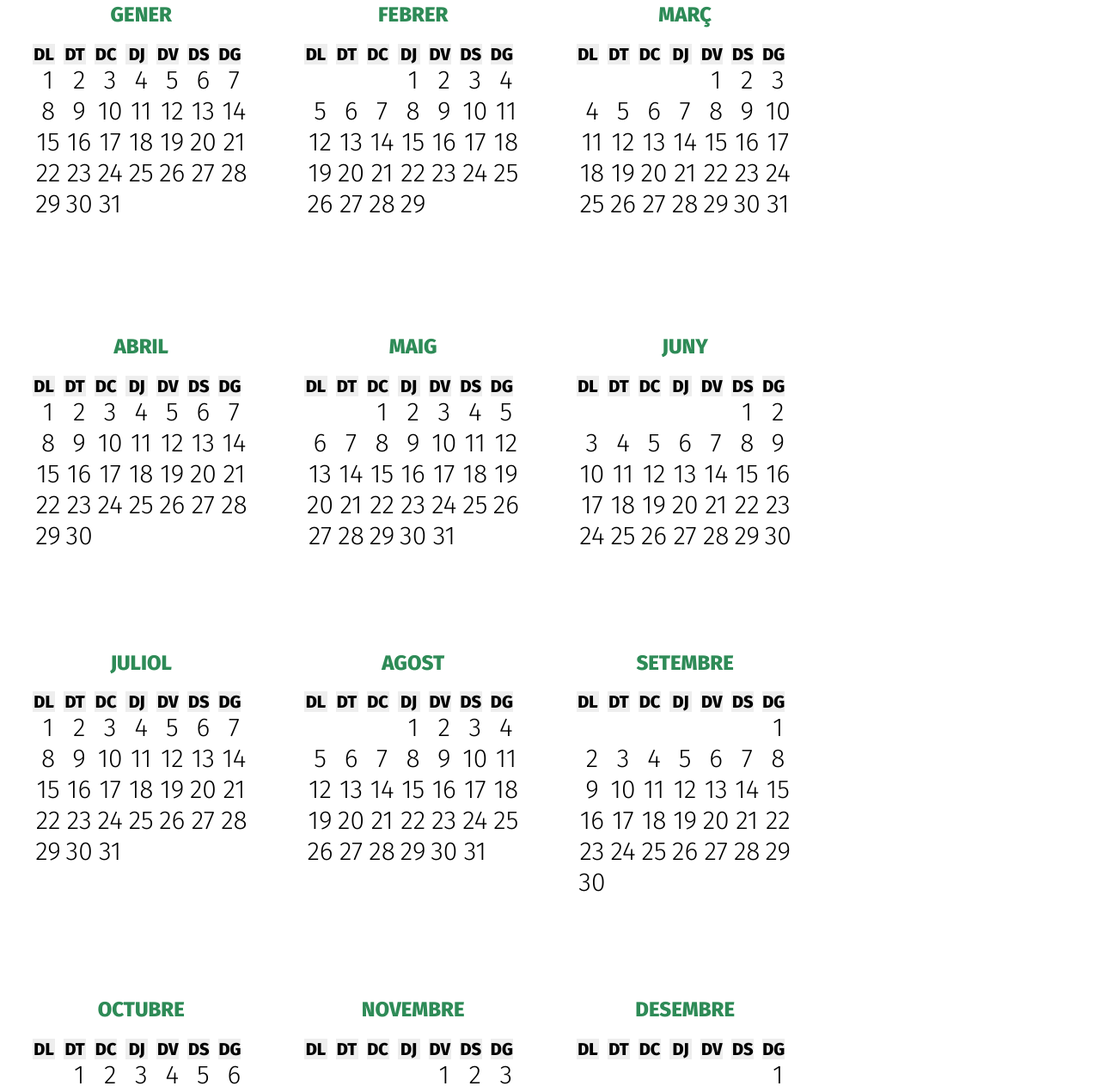
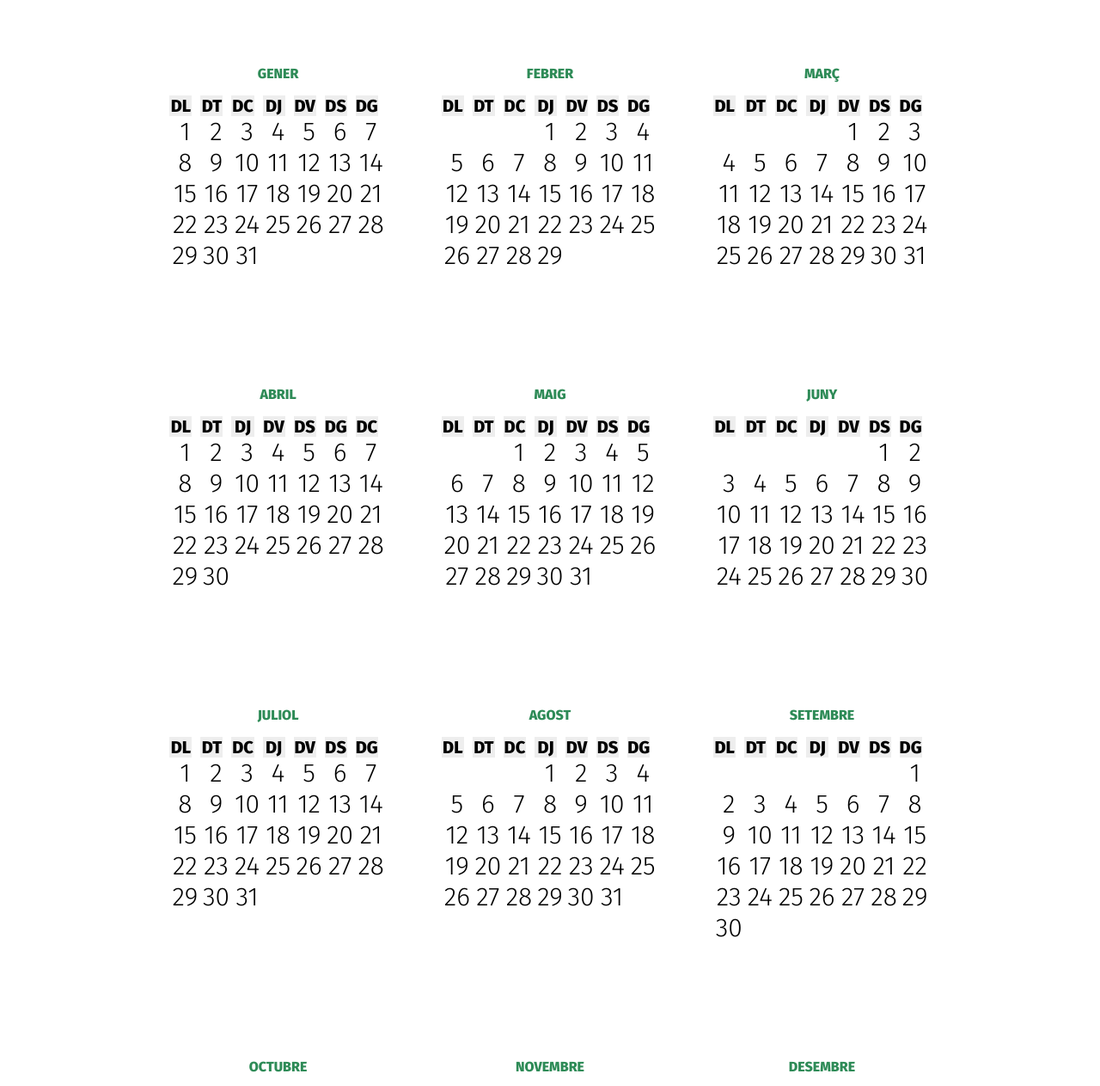
Before and after one commit to jess-ar/Calendari-2024, a plain HTML site: page index.html in a window 1280 px wide. Shown: the part 75-1338 px from the top of the page at 86% size. Drawn offline with Linux system fonts and the light colour scheme.

Commit message:
semántica y orden

```diff
--- a/index.html
+++ b/index.html
@@ -1,5 +1,5 @@
 <!DOCTYPE html>
-<html lang="cat">
+<html lang="ca">
  <head>
      <meta charset="UTF-8">
      <meta name="viewport" content="width=device-width, initial-scale=1.0">
@@ -8,16 +8,18 @@
      <link rel="preconnect" href="https://fonts.googleapis.com">
      <link rel="preconnect" href="https://fonts.gstatic.com"
      crossorigin>
-<link href= <link rel="preconnect" href="https://fonts.googleapis.com">
+     <link href= link rel="preconnect" href="https://fonts.googleapis.com">
      <link rel="preconnect" href="https://fonts.gstatic.com" crossorigin>
-<link href="https://fonts.googleapis.com/css2?family=Fira+Sans:ital,wght@0,300;0,800;1,900&display=swap" rel="stylesheet">
-
+     <link href="https://fonts.googleapis.com/css2?family=Fira+Sans:ital,wght@0,300;0,800;1,900&display=swap"
+     rel="stylesheet">
  </head>
-
   <body>
+     <header>
+        <h1>CALENDARI 2024</h1>
+     </header>
      <section>
-    <div class="month">
-        <h1>GENER</h1>
+         <article class="month">
+                <p>GENER</p>
              <ol class="calendar">
                     <li class="day-name">DL</li>
                     <li class="day-name">DT</li>
@@ -59,10 +61,9 @@ crossorigin>
                     <li>30</li>
                     <li>31</li>
              </ol>
-     </div>
-
-     <div class="month">
-        <h1>FEBRER</h1>
+         </article>
+         <article class="month">
+                <p>FEBRER</p>
              <ol class="calendar">
                     <li class="day-name">DL</li>
                     <li class="day-name">DT</li>
@@ -102,10 +103,9 @@ crossorigin>
                     <li>28</li>
                     <li>29</li>
               </ol>
-     </div>
-
-     <div class="month">
-        <h1>MARÇ</h1>
+         </article>
+         <article class="month">
+                <p>MARÇ</p>
               <ol class="calendar">
                     <li class="day-name">DL</li>
                     <li class="day-name">DT</li>
@@ -147,22 +147,20 @@ crossorigin>
                     <li>30</li>
                     <li>31</li>
               </ol>
-     </div>
+         </article>
      </section>
-
        <br>
-
      <section>
-     <div class="month">
-        <h1>ABRIL</h1>
+         <article class="month">
+                <p>ABRIL</p>
              <ol class="calendar">
                    <li class="day-name">DL</li>
                    <li class="day-name">DT</li>
-            <li class="day-name">DC</li>
                    <li class="day-name">DJ</li>
                    <li class="day-name">DV</li>
                    <li class="day-name">DS</li>
                    <li class="day-name">DG</li>
+                   <li class="day-name">DC</li>
 
                    <li class="first-day-Abril">1</li>
                    <li>2</li>
@@ -195,10 +193,9 @@ crossorigin>
                    <li>29</li>
                    <li>30</li>
              </ol>
-     </div>
-
-     <div class="month">
-        <h1>MAIG</h1>
+         </article>
+         <article class="month">
+                <p>MAIG</p>
              <ol class="calendar">
                    <li class="day-name">DL</li>
                    <li class="day-name">DT</li>
@@ -240,10 +237,9 @@ crossorigin>
                    <li>30</li>
                    <li>31</li>
              </ol>
-     </div>
-
-     <div class="month">
-        <h1>JUNY</h1>
+         </article>
+         <article class="month">
+                <p>JUNY</p>
              <ol class="calendar">
                    <li class="day-name">DL</li>
                    <li class="day-name">DT</li>
@@ -284,15 +280,12 @@ crossorigin>
                    <li>29</li>
                    <li>30</li>
              </ol>
-     </div>
-
+         </article>
+     </section>
        <br>
-
- </section>
-
      <section>
-     <div class="month">
-        <h1>JULIOL</h1>
+         <article class="month">
+                <p>JULIOL</p>
              <ol class="calendar">
                    <li class="day-name">DL</li>
                    <li class="day-name">DT</li>
@@ -334,10 +327,9 @@ crossorigin>
                    <li>30</li>
                    <li>31</li>
              </ol>
-     </div>
-
-     <div class="month">
-        <h1>AGOST</h1>
+         </article>
+         <article class="month">
+                <p>AGOST</p>
               <ol class="calendar">
                     <li class="day-name">DL</li>
                     <li class="day-name">DT</li>
@@ -379,10 +371,9 @@ crossorigin>
                     <li>30</li>
                     <li>31</li>
               </ol>
-     </div>
-
-     <div class="month">
-        <h1>SETEMBRE</h1>
+         </article>
+         <article class="month">
+               <p>SETEMBRE</p>
                <ol class="calendar">
                     <li class="day-name">DL</li>
                     <li class="day-name">DT</li>
@@ -423,16 +414,12 @@ crossorigin>
                     <li>29</li>
                     <li>30</li>
               </ol>
-     </div>
-
+         </article>
+     </section>
        <br>
-
-</section>
-
      <section>
-
-     <div class="month">
-        <h1>OCTUBRE</h1>
+         <article class="month">
+                <p>OCTUBRE</p>
               <ol class="calendar">
                     <li class="day-name">DL</li>
                     <li class="day-name">DT</li>
@@ -474,10 +461,9 @@ crossorigin>
                     <li>30</li>
                     <li>31</li>
               </ol>
-     </div>
-
-     <div class="month">
-        <h1>NOVEMBRE</h1>
+         </article>
+         <article class="month">
+                <p>NOVEMBRE</p>
               <ol class="calendar">
                     <li class="day-name">DL</li>
                     <li class="day-name">DT</li>
@@ -518,10 +504,10 @@ crossorigin>
                     <li>29</li>
                     <li>30</li>
              </ol>
-     </div>
+         </article>
 
-     <div class="month">
-        <h1>DESEMBRE</h1>
+         <article class="month">
+                <p>DESEMBRE</p>
               <ol class="calendar">
                     <li class="day-name">DL</li>
                     <li class="day-name">DT</li>
@@ -563,9 +549,7 @@ crossorigin>
                     <li>30</li>
                     <li>31</li>
              </ol>
-    </div>
+         </article>
      </section>
-
-
  </body>
 </html>
--- a/styles.css
+++ b/styles.css
@@ -1,6 +1,25 @@
-div {
+body {
+    text-align: center;
+}
+
+h1 {
+    text-align: center;
+    color: seagreen;
+    font-family: 'Fira Sans', Helvetica, sans-serif;
+    font-weight: 900;
+}
+
+article {
     text-align: center;
 
+}
+
+p {
+    color: seagreen;
+    text-align: center; /* Para centrar horizontalmente */
+    margin-top: 20px; /* Ajusta el margen superior según sea necesario */
+    font-family: 'Fira Sans', Helvetica, sans-serif; /* Cambia la fuente si es necesario */
+    font-weight: 900; /* Ajusta el peso de la fuente */
 }
 
 .month {
@@ -12,11 +31,7 @@ div {
 
 }
 
-h1 {
-    color: seagreen;
-}
-
-ol {
+.calendar {
     list-style: none;
     display: grid;
     grid-template-columns: repeat(7, 1fr);
```
Lines whose indentation alone changed are shown as unchanged.
